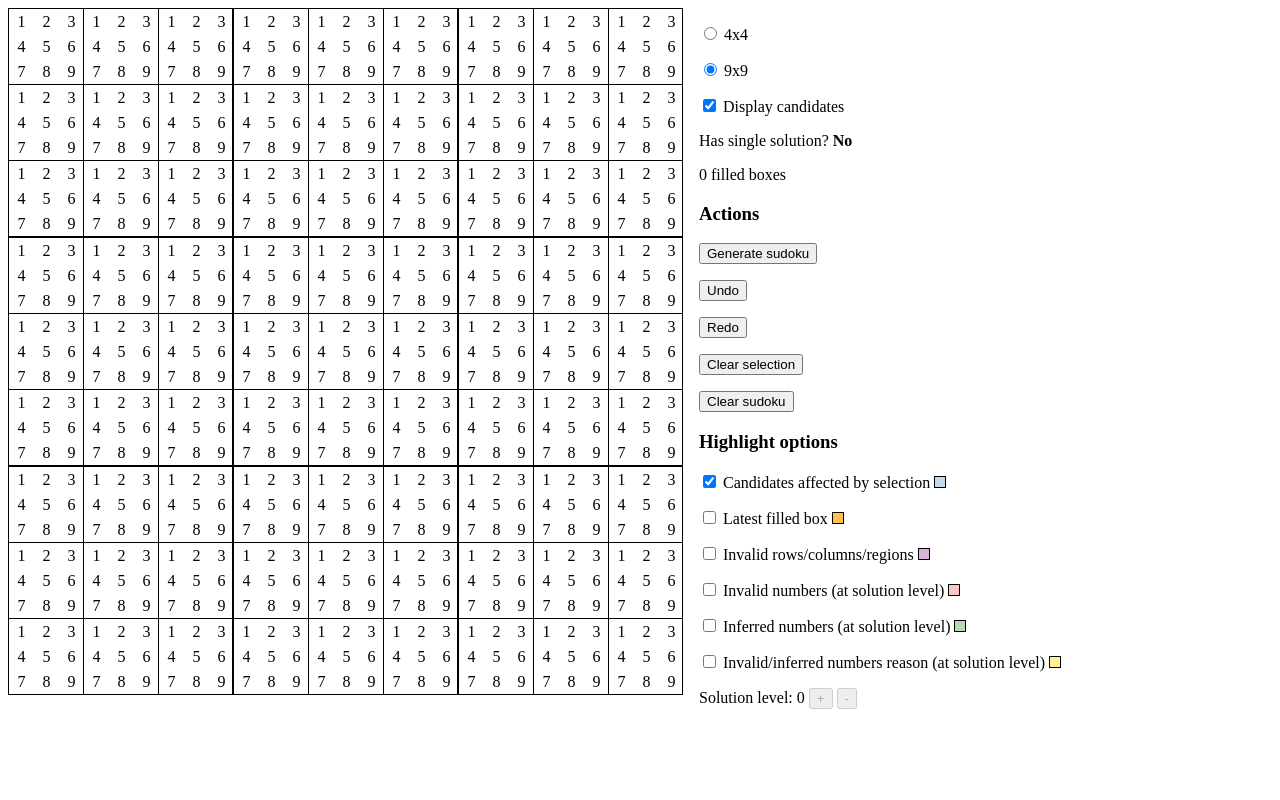
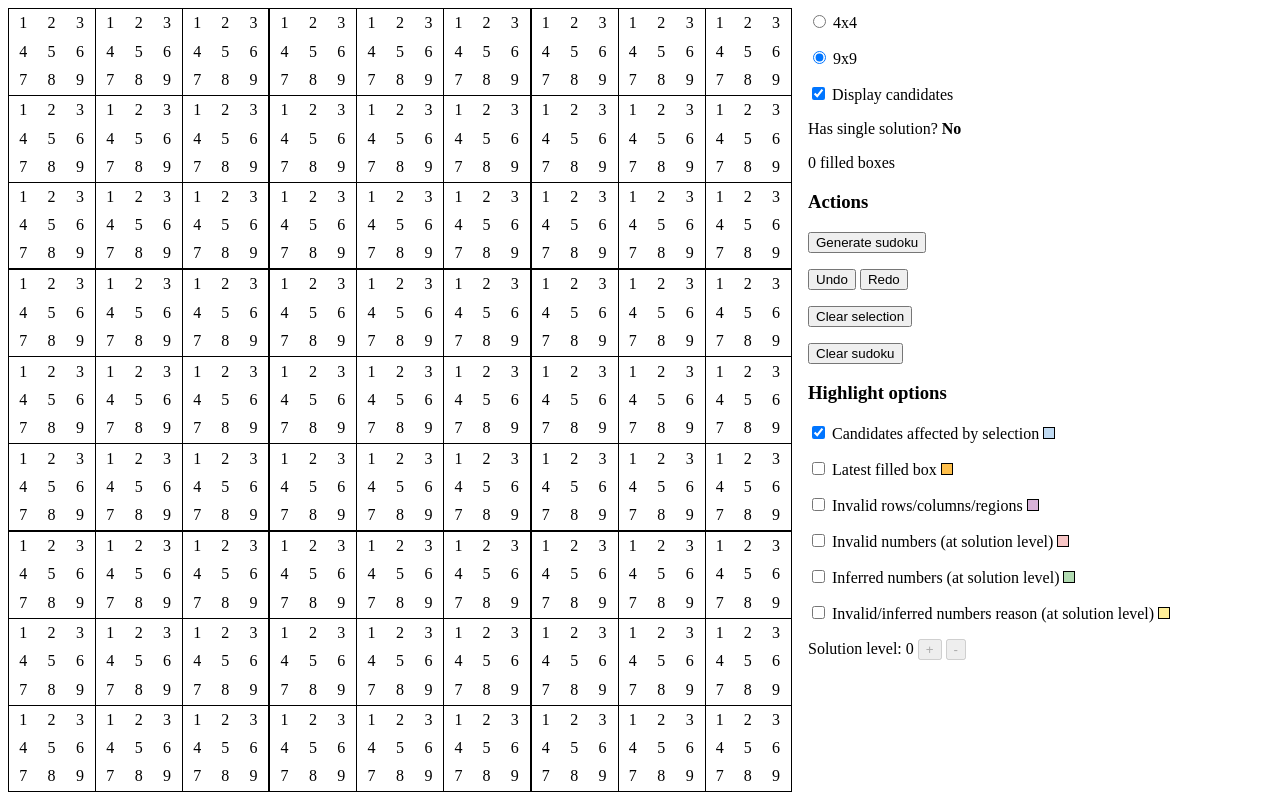
Before and after one commit to capelski/sudoku-generator, a React app: page / in a window 1280 px wide. Built offline with nearby package versions, Linux system fonts and the light colour scheme.

Commit message:
feat: improve responsiveness

```diff
--- a/src/components/sudoku-grid.tsx
+++ b/src/components/sudoku-grid.tsx
@@ -103,8 +103,7 @@ export const SudokuGrid: React.FC<GridProps> = (props) => {
 
     return (
         <React.Fragment>
-            <div className="screen-splitter">
-                <div>
+            <div className="max-square">
                 <div className={`sudoku-grid size-${sudokuComputedData.size}`}>
                     {sudokuComputedData.boxes.map((box) => {
                         const isSelectedBox =
@@ -114,13 +113,9 @@ export const SudokuGrid: React.FC<GridProps> = (props) => {
 
                         const isSelectedBoxPeer =
                             selectedBoxCandidate !== undefined &&
-                                arePeerBoxes(
-                                    sudokuComputedData.boxes[selectedBoxCandidate.boxId],
-                                    box
-                                );
+                            arePeerBoxes(sudokuComputedData.boxes[selectedBoxCandidate.boxId], box);
 
-                            const isLatestFilledBox =
-                                latestFilledBoxId && latestFilledBoxId === box.id;
+                        const isLatestFilledBox = latestFilledBoxId && latestFilledBoxId === box.id;
 
                         const boxClickHandler = () => {
                             if (box.isLocked) {
@@ -222,9 +217,7 @@ export const SudokuGrid: React.FC<GridProps> = (props) => {
                                           return (
                                               <div
                                                   className={`sudoku-candidate${
-                                                          displayCandidates
-                                                              ? ''
-                                                              : ' hidden-candidate'
+                                                      displayCandidates ? '' : ' hidden-candidate'
                                                   }${
                                                       //   isMaximumImpactCandidate
                                                       //       ? ' maximum-impact-candidate'
@@ -240,10 +233,7 @@ export const SudokuGrid: React.FC<GridProps> = (props) => {
                                                           : ''
                                                   }${
                                                       highlightInvalidNumbers &&
-                                                          isDiscardedCandidate(
-                                                              candidate,
-                                                              solutionLevel
-                                                          )
+                                                      isDiscardedCandidate(candidate, solutionLevel)
                                                           ? ' discarded-candidate'
                                                           : ''
                                                   }${
@@ -254,10 +244,7 @@ export const SudokuGrid: React.FC<GridProps> = (props) => {
                                                           : ''
                                                   }${
                                                       highlightInferredNumbers &&
-                                                          isChosenCandidate(
-                                                              candidate,
-                                                              solutionLevel
-                                                          )
+                                                      isChosenCandidate(candidate, solutionLevel)
                                                           ? ' chosen-candidate'
                                                           : ''
                                                   }${
@@ -267,9 +254,7 @@ export const SudokuGrid: React.FC<GridProps> = (props) => {
                                                           : ''
                                                   }`}
                                                   onClick={candidateClickHandler}
-                                                      data-discard-reason={
-                                                          candidate.discardedReason
-                                                      }
+                                                  data-discard-reason={candidate.discardedReason}
                                               >
                                                   {/* {displayCandidates &&
                                                           (candidatesDisplayMode === 'impact'
@@ -323,18 +308,13 @@ export const SudokuGrid: React.FC<GridProps> = (props) => {
                     <p>
                         <button type="button" onClick={props.previousSudoku}>
                             Undo
-                            </button>
-                        </p>
-                        <p>
+                        </button>{' '}
                         <button type="button" onClick={props.nextSudoku}>
                             Redo
                         </button>
                     </p>
                     <p>
-                            <button
-                                type="button"
-                                onClick={() => setSelectedBoxCandidate(undefined)}
-                            >
+                        <button type="button" onClick={() => setSelectedBoxCandidate(undefined)}>
                             Clear selection
                         </button>
                     </p>
@@ -365,8 +345,7 @@ export const SudokuGrid: React.FC<GridProps> = (props) => {
                             onClick={highlightLatestFilledBoxHandler}
                             checked={highlightLatestFilledBox}
                         />{' '}
-                            Latest filled box{' '}
-                            <span className="color-legend latest-filled-box"></span>
+                        Latest filled box <span className="color-legend latest-filled-box"></span>
                     </p>
                     <p>
                         <input
@@ -460,7 +439,6 @@ export const SudokuGrid: React.FC<GridProps> = (props) => {
                     </p>
                 </div>
             </div>
-            </div>
         </React.Fragment>
     );
 };
--- a/src/index.html
+++ b/src/index.html
@@ -1,5 +1,6 @@
 <html>
     <head>
+        <meta name="viewport" content="width=device-width, initial-scale=1.0" />
         <title>Sudoku viewer</title>
     </head>
     <body>
--- a/src/style/main.scss
+++ b/src/style/main.scss
@@ -8,14 +8,28 @@ $latestFilledBox: #ffc04c;
 $selectionColor: #2e84d5;
 $affectedCandidate: mix(white, $selectionColor, 70%);
 
-.screen-splitter {
-    display: flex;
+body {
+    margin: 0;
 }
 
-$candidateSize: 25px;
+.max-square {
+    width: 100vw;
+    height: 100vw;
+    padding: 8px;
+    box-sizing: border-box;
+    display: inline-block;
+}
+
+@media (orientation: landscape) {
+    .max-square {
+        width: 100vh;
+        height: 100vh;
+    }
+}
 
 .sudoku-grid {
     display: grid;
+    height: 100%;
 
     .sudoku-box {
         border-left: 1px solid black;
@@ -23,8 +37,6 @@ $candidateSize: 25px;
         display: grid;
 
         .sudoku-candidate {
-            width: $candidateSize;
-            height: $candidateSize;
             display: flex;
             justify-content: center;
             align-items: center;
@@ -104,14 +116,12 @@ $candidateSize: 25px;
     }
 
     &.size-4 {
-        grid-template-columns: repeat(4, $candidateSize * 2);
+        grid-template-columns: repeat(4, 25%);
+        grid-template-rows: repeat(4, 25%);
 
         .sudoku-box {
-            grid-template-columns: repeat(2, $candidateSize);
-
-            &.locked-box {
-                height: $candidateSize * 2;
-            }
+            grid-template-columns: repeat(2, 50%);
+            grid-template-rows: repeat(2, 50%);
 
             &:nth-last-child(-n + 4) {
                 border-bottom: 1px solid black;
@@ -142,14 +152,12 @@ $candidateSize: 25px;
     }
 
     &.size-9 {
-        grid-template-columns: repeat(9, $candidateSize * 3);
+        grid-template-columns: repeat(9, 11.11%);
+        grid-template-rows: repeat(9, 11.11%);
 
         .sudoku-box {
-            grid-template-columns: repeat(3, $candidateSize);
-
-            &.locked-box {
-                height: $candidateSize * 3;
-            }
+            grid-template-columns: repeat(3, 33%);
+            grid-template-rows: repeat(3, 33%);
 
             &:nth-last-child(-n + 9) {
                 border-bottom: 1px solid black;
@@ -185,7 +193,8 @@ $candidateSize: 25px;
 }
 
 .options {
-    padding-left: 16px;
+    padding-left: 8px;
+    display: inline-table;
 
     .color-legend {
         height: 10px;
```
Lines whose indentation alone changed are shown as unchanged.
